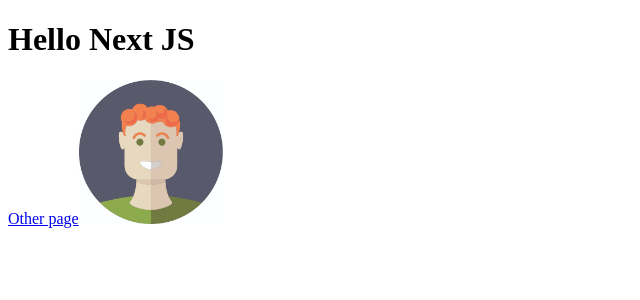
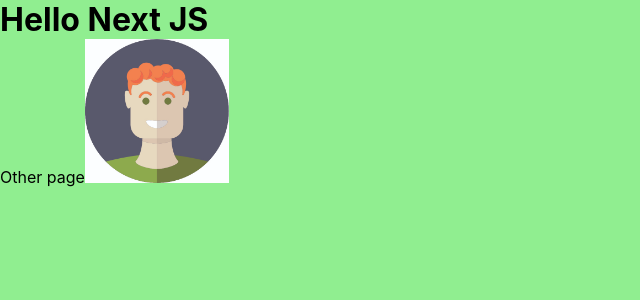
Before and after one commit to jasonfb/nextjs-playground, a Next.js app: page / in a window 1280 px wide. Shown: the top 300 px of the page, without its empty margins (0-640 px from the left). Built offline with nearby package versions, Linux system fonts and the light colour scheme.

Commit message:
adding global styles"

```diff
--- /dev/null
+++ b/pages/_app.js
@@ -0,0 +1,6 @@
+import '../styles/global.css';
+
+
+export default function App({ Component, pageProps }) {
+  return <Component {...pageProps} />;
+}
--- a/styles/globals.css
+++ b/styles/global.css
@@ -4,6 +4,7 @@ body {
   margin: 0;
   font-family: Inter, -apple-system, BlinkMacSystemFont, Segoe UI, Roboto,
     Oxygen, Ubuntu, Cantarell, Fira Sans, Droid Sans, Helvetica Neue, sans-serif;
+    background: lightgreen;
 }
 
 a {
```
